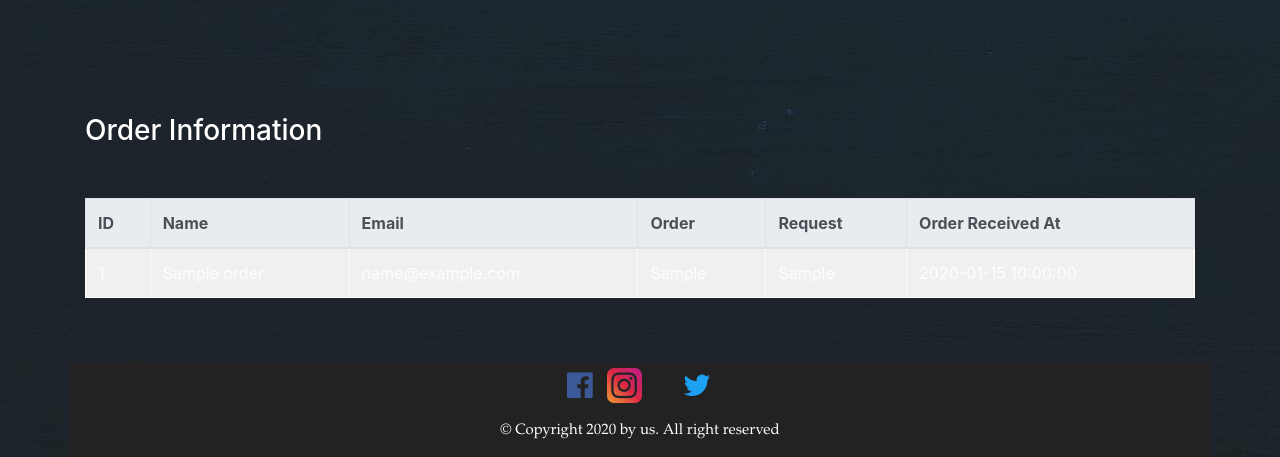
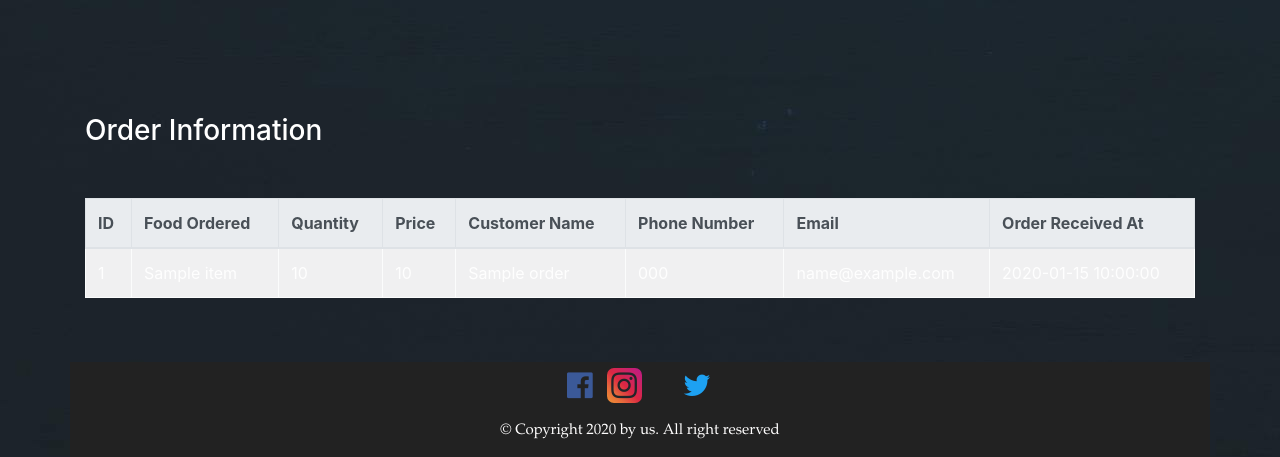
Before and after one commit to Ville-hub/Group9-Web-Project, a PHP site: page /Access/retrieve.php in a window 1280 px wide. Shown: the part 56-513 px from the top of the page. Run offline with PHP 8.4, Linux system fonts and the light colour scheme; tables that the repository leaves empty or names only in its code hold one stand-in row (values such as "Sample post").

Commit message:
Connect to order database

```diff
--- a/Access/retrieve.php
+++ b/Access/retrieve.php
@@ -119,17 +119,21 @@
 <?php
 
 
-$sql = "select * from orders";
+$sql = "SELECT orders.id, orders.date, orders.ship_name, orders.email, orders.phone,  order_items.item_name, order_items.quantity, order_items.price
+FROM orders
+INNER JOIN order_items ON orders.id = order_items.order_id;";
 $result = $conn->query($sql); ?>
 <div class="table-responsive ">
 <table class="table table-striped table-bordered">
     <thead class="thead-light" >
         <tr>
             <th scope="col">ID</th>
-            <th scope="col">Name</th>
+            <th scope="col">Food Ordered</th>
+            <th scope="col">Quantity</th>
+            <th scope="col">Price</th>
+            <th scope="col">Customer Name</th>
+            <th scope="col">Phone Number</th>
             <th scope="col">Email</th>
-            <th scope="col">Order</th>
-            <th scope="col">Request</th>
             <th scope="col">Order Received At</th>
 
         </tr>
@@ -140,15 +144,16 @@ $result = $conn->query($sql); ?>
 if($result ->num_rows > 0) {
 //fetch_assoc(): It fetches result as an associative array.
 
-
     while($row = $result ->fetch_assoc()){?>
         <tr>
             <td><?php echo $row["id"]?></td>
-            <td><?php echo $row["name"]?></td>
+            <td><?php echo $row["item_name"]?></td>
+            <td><?php echo $row["quantity"]?></td>
+            <td><?php echo $row["price"]?></td>
+            <td><?php echo $row["ship_name"]?></td>
+            <td><?php echo $row["phone"]?></td>
             <td><?php echo $row["email"]?></td>
-            <td><?php echo $row["food"]?></td>
-            <td><?php echo $row["request"]?></td>
-            <td><?php echo $row["ordertime"]?></td>
+            <td><?php echo $row["date"]?></td>
         </tr>
         <?php
     }
```
